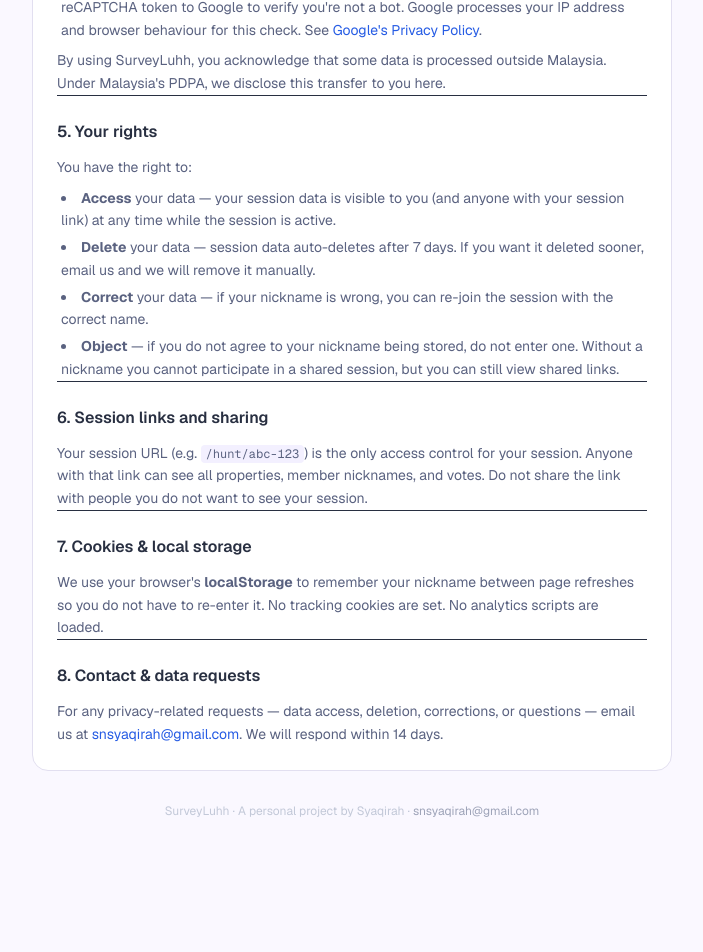
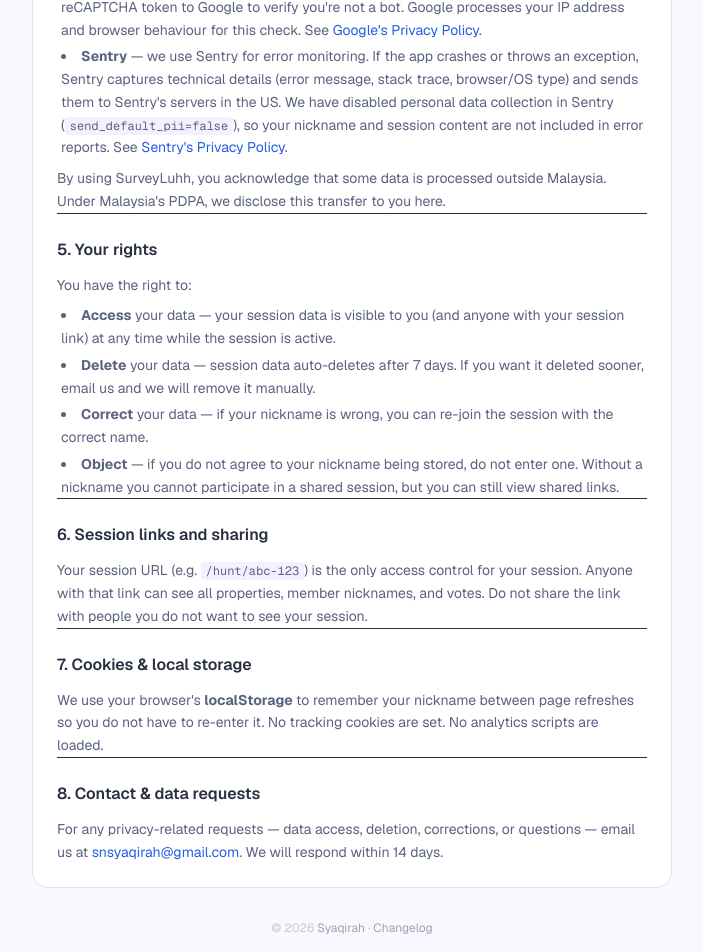
Before and after one commit to snsyaqirah/SurveyLuhh, a Next.js app in the folder frontend/: page /privacy in a window 1280 px wide. Shown: the part 1240-2192 px from the top of the page, without its empty margins (288-991 px from the left). Before the commit the page ends 2123 px from the top, so only its background shows below. Built offline with nearby package versions, Linux system fonts and the light colour scheme; no server answers; what react-google-recaptcha-v3 would draw is missing.

Commit message:
feat: update changelog with new version details, enhance privacy policy, and add footer links across pages

```diff
--- a/frontend/app/changelog/page.tsx
+++ b/frontend/app/changelog/page.tsx
@@ -14,9 +14,20 @@ interface Version {
 
 const VERSIONS: Version[] = [
   {
+    version: '0.5.0',
+    date: '2026-05-19',
+    label: 'Latest',
+    changes: [
+      { type: 'feat',        text: 'Sentry error monitoring on frontend and backend for faster bug detection' },
+      { type: 'feat',        text: 'Feedback visibility options — admins can now mark feedback as public before it appears on the board' },
+      { type: 'feat',        text: 'Session member tokens — secure per-member identity for voting and bracket actions' },
+      { type: 'improvement', text: 'MongoDB backup files are now encrypted before upload' },
+      { type: 'improvement', text: 'Privacy Policy footer on all pages + Sentry disclosed as a third-party processor' },
+    ],
+  },
+  {
     version: '0.4.0',
     date: '2025-05-15',
-    label: 'Latest',
     changes: [
       { type: 'feat',        text: 'Feedback board — send anonymous feedback, devs can reply, view at /feedback' },
       { type: 'feat',        text: 'Admin panel at /admin — view, filter, and reply to all feedback' },
@@ -178,7 +189,8 @@ export default function ChangelogPage() {
         </div>
 
         <p className="text-xs text-center pb-8" style={{ color: '#C2C8D8' }}>
-          Made with a lot of caffeine · snsyaqirah@gmail.com
+          &copy; {new Date().getFullYear()}{' '}
+          <a href="https://syaqi.dev" target="_blank" rel="noopener noreferrer" style={{ color: '#9DA3B8' }}>Syaqirah</a>
           {' · '}
           <Link href="/privacy" style={{ color: '#9DA3B8' }}>Privacy Policy</Link>
         </p>
--- a/frontend/app/feedback/page.tsx
+++ b/frontend/app/feedback/page.tsx
@@ -154,6 +154,14 @@ export default function FeedbackPage() {
             })}
           </div>
         )}
+        <p className="text-xs text-center pb-8" style={{ color: '#C2C8D8' }}>
+          &copy; {new Date().getFullYear()}{' '}
+          <a href="https://syaqi.dev" target="_blank" rel="noopener noreferrer" style={{ color: '#9DA3B8' }}>Syaqirah</a>
+          {' · '}
+          <Link href="/privacy" style={{ color: '#9DA3B8' }}>Privacy Policy</Link>
+          {' · '}
+          <Link href="/changelog" style={{ color: '#9DA3B8' }}>Changelog</Link>
+        </p>
       </div>
     </main>
   );
--- a/frontend/app/page.tsx
+++ b/frontend/app/page.tsx
@@ -97,6 +97,9 @@ export default function LandingPage() {
       </div>
       <footer className="w-full text-center py-4">
         <p className="text-xs" style={{ color: '#C2C8D8' }}>
+          &copy; {new Date().getFullYear()}{' '}
+          <a href="https://syaqi.dev" target="_blank" rel="noopener noreferrer" style={{ color: '#9DA3B8' }}>Syaqirah</a>
+          {' · '}
           <Link href="/privacy" style={{ color: '#9DA3B8' }}>Privacy Policy</Link>
           {' · '}
           <Link href="/changelog" style={{ color: '#9DA3B8' }}>Changelog</Link>
--- a/frontend/app/privacy/page.tsx
+++ b/frontend/app/privacy/page.tsx
@@ -1,6 +1,7 @@
 import Link from 'next/link';
 
 const LAST_UPDATED = '19 May 2026';
+const YEAR = new Date().getFullYear();
 
 function Section({ title, children }: { title: string; children: React.ReactNode }) {
   return (
@@ -79,6 +80,10 @@ export default function PrivacyPage() {
                 <strong>Google reCAPTCHA v3</strong> — when you scrape a property listing, your browser sends a reCAPTCHA token to Google to verify you&apos;re not a bot. Google processes your IP address and browser behaviour for this check. See{' '}
                 <a href="https://policies.google.com/privacy" target="_blank" rel="noopener noreferrer" style={{ color: '#265CE4' }}>Google&apos;s Privacy Policy</a>.
               </li>
+              <li>
+                <strong>Sentry</strong> — we use Sentry for error monitoring. If the app crashes or throws an exception, Sentry captures technical details (error message, stack trace, browser/OS type) and sends them to Sentry&apos;s servers in the US. We have disabled personal data collection in Sentry (<code style={{ background: '#F3F0FF', borderRadius: 4, padding: '1px 5px', fontSize: 12 }}>send_default_pii=false</code>), so your nickname and session content are not included in error reports. See{' '}
+                <a href="https://sentry.io/privacy/" target="_blank" rel="noopener noreferrer" style={{ color: '#265CE4' }}>Sentry&apos;s Privacy Policy</a>.
+              </li>
             </ul>
             <p>
               By using SurveyLuhh, you acknowledge that some data is processed outside Malaysia.
@@ -119,8 +124,10 @@ export default function PrivacyPage() {
         </div>
 
         <p className="text-xs text-center pb-8" style={{ color: '#C2C8D8' }}>
-          SurveyLuhh · A personal project by Syaqirah ·{' '}
-          <a href="mailto:snsyaqirah@gmail.com" style={{ color: '#9DA3B8' }}>snsyaqirah@gmail.com</a>
+          &copy; {YEAR}{' '}
+          <a href="https://syaqi.dev" target="_blank" rel="noopener noreferrer" style={{ color: '#9DA3B8' }}>Syaqirah</a>
+          {' · '}
+          <Link href="/changelog" style={{ color: '#9DA3B8' }}>Changelog</Link>
         </p>
       </div>
     </main>
```
Also changed, not shown: 1 other file (tests, documents, lock files or other folders).
